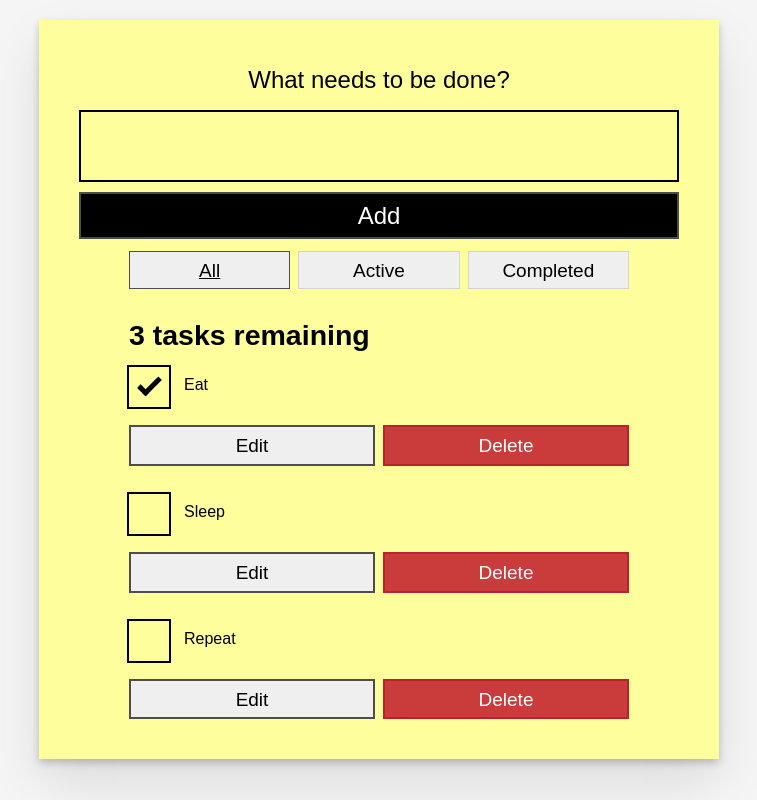
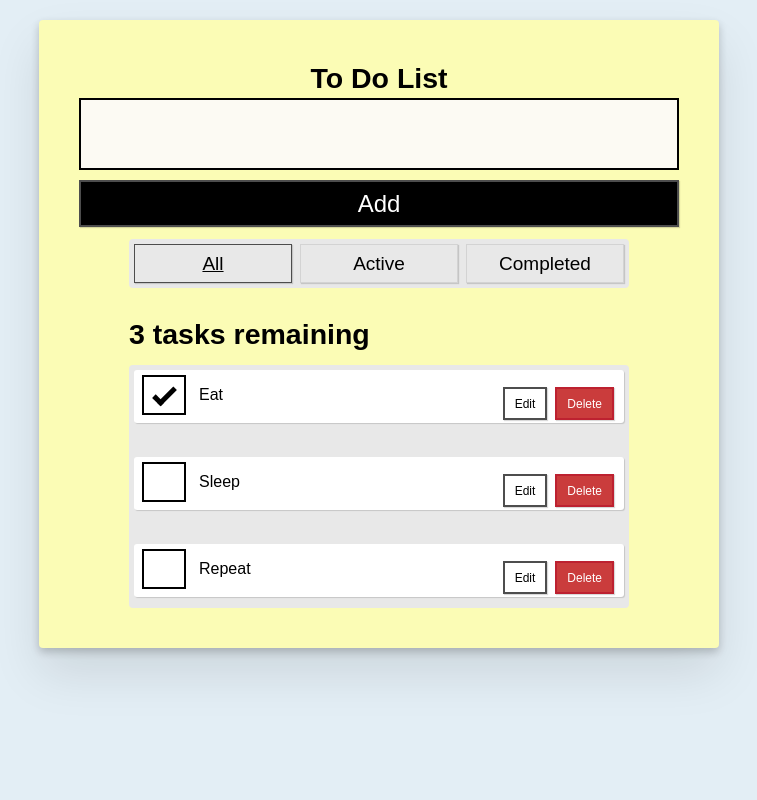
Before and after one commit to lalibretti/reactjs-list-, a React (Create React App) app: page / in a window 1280 px wide. Shown: the whole page, without its empty margins (261-1018 px from the left). Built offline with nearby package versions, Linux system fonts and the light colour scheme.

Commit message:
updated styling
Signed-off-by: lalibretti <lalibretti@yahoo.com>

```diff
--- a/src/App.css
+++ b/src/App.css
@@ -5,7 +5,7 @@
   box-sizing: border-box;
 }
 *:focus {
-  outline: 3px dashed #228bec;
+  outline: 3px dashed #99c5ee;
   outline-offset: 0;
 }
 html {
@@ -19,9 +19,42 @@ h1 {
   text-align: center;
 }
 
-ul {
+.stack-large {
   list-style: none;
   padding: 0;
+  background: #e8e8e8;
+  border-radius: 4px;
+  padding: 5px;
+}
+.filters{
+  padding: 0;
+  background: #e8e8e8;
+  border-radius: 4px;
+  padding: 5px;
+}
+.todoapp .stack-large {
+  list-style: none;
+  padding: 0;
+  background: #e8e8e8;
+  border-radius: 4px;
+  padding: 5px;
+}
+.stack-small{
+  border-radius: 3px;
+  box-shadow: 1px 1px 1px rgba(0, 0, 0, 0.15);
+  display: flex;
+  font-size: 12px;
+  justify-content: space-between;
+  margin-bottom: 6px;
+  padding: 3px 10px;
+  align-items: center;
+  background: #fff;
+  border-radius: 3px;
+  box-shadow: 1px 1px 1px rgba(0, 0, 0, 0.15);
+  display: flex;
+  justify-content: space-between;
+  margin-bottom: 6px;
+  padding: 3px 10px;
 }
 button {
   border: none;
@@ -29,7 +62,7 @@ button {
   padding: 0;
   width: auto;
   overflow: visible;
-  /*background: transparent; */
+  background: transparent;
   color: inherit;
   font: inherit;
   line-height: normal;
@@ -40,29 +73,18 @@ button {
 button::-moz-focus-inner {
   border: 0;
 }
-button,
-input,
-optgroup,
-select,
-textarea {
-  font-family: inherit;
-  font-size: 100%;
-  line-height: 1.15;
-  margin: 0;
-}
+
 button,
 input {
   overflow: visible;
 }
-input[type="text"] {
-  border-radius: 0;
-}
+
 body {
   width: 100%;
   max-width: 68rem;
   margin: 0 auto;
   font: 1.6rem/1.25 Arial, sans-serif;
-  background-color: #f5f5f5;
+  background: #e3eef5;
   color: black;
 }
 @media screen and (min-width: 620px) {
@@ -77,15 +99,18 @@ body {
   display: inline-block;
   margin-top: 0.4rem;
 }
+/*Button Styling*/
 .btn {
   padding: 0.8rem 1rem 0.7rem;
   border: 0.2rem solid #4d4d4d;
   cursor: pointer;
   text-transform: capitalize;
+  box-shadow: 1px 1px 1px rgba(0, 0, 0, 0.15);
 }
 .btn.toggle-btn {
   border-width: 1px;
   border-color: #d3d3d3;
+  box-shadow: 1px 1px 1px rgba(0, 0, 0, 0.15);
 }
 .btn.toggle-btn[aria-pressed="true"] {
   text-decoration: underline;
@@ -102,6 +127,7 @@ body {
 .btn__primary {
   color: #fff;
   background-color: #000;
+  box-shadow: 1px 1px 1px rgba(0, 0, 0, 0.15);
 }
 .btn-group {
   display: flex;
@@ -131,6 +157,7 @@ body {
   margin-top: 0;
   margin-bottom: 0;
 }
+/*List Stlying*/
 .stack-small > * + * {
   margin-top: 1.25rem;
 }
@@ -148,9 +175,9 @@ body {
 .stack-exception {
   margin-top: 1.2rem;
 }
-/* END GLOBAL STYLES */
+/* END GLOBAL STYLES-App styling */
 .todoapp {
-  background: #feff9c;
+  background: #fbfcb5;
   margin: 2rem 0 4rem 0;
   padding: 1rem;
   position: relative;
@@ -186,7 +213,8 @@ body {
 .input__lg {
   padding: 2rem;
   border: 2px solid #000;
-  background-color: #feff9c;
+  background-color: #fcfaf3;
+  opacity: 10rem;
 }
 .input__lg:focus {
   border-color: #4d4d4d;
@@ -237,7 +265,7 @@ body {
   line-height: 1.25;
   display: block;
   position: relative;
-  min-height: 44px;
+  min-height: 40px;
   padding-left: 40px;
   clear: left;
 }
@@ -247,7 +275,7 @@ body {
   top: -2px;
   left: -2px;
   width: 44px;
-  height: 44px;
+  height: 40px;
 }
 .c-cb > input[type="checkbox"] {
   -webkit-font-smoothing: antialiased;
--- a/src/components/Form.js
+++ b/src/components/Form.js
@@ -15,8 +15,8 @@ function Form(props) {
   return (
     <form onSubmit={handleSubmit}>
       <h2 className="label-wrapper">
-        <label htmlFor="new-todo-input" className="label__lg">
-          What needs to be done?
+        <label htmlFor="new-todo-input">
+          To Do List
         </label>
       </h2>
       <input
```
Also changed, not shown: 1 other file (tests, documents, lock files or other folders).
